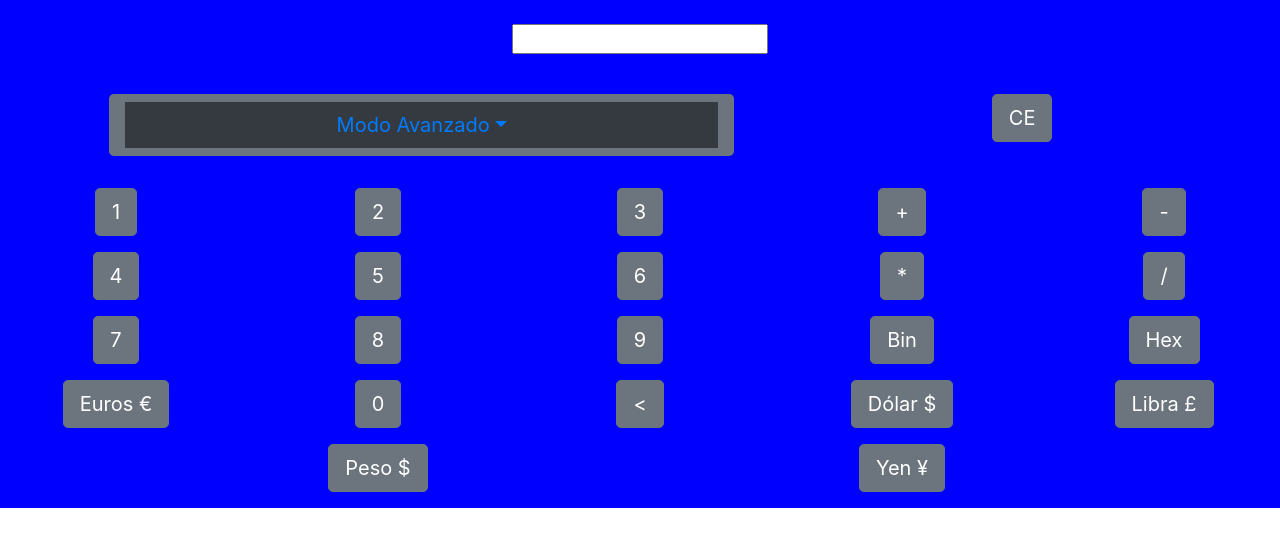
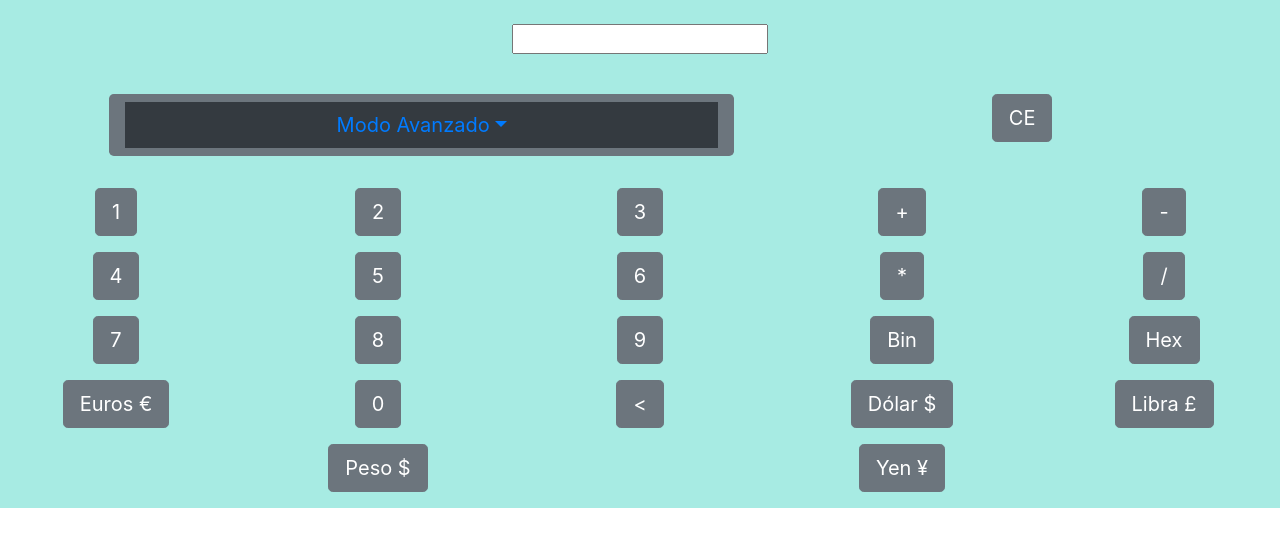
Before and after one commit to Juaniyo46/Desing_Calculator_JuanAntonio_Alvarez, a plain HTML site: page index.html in a window 1280 px wide. Drawn offline with nearby package versions, Linux system fonts and the light colour scheme.

Commit message:
Modificacion color

```diff
--- a/index.html
+++ b/index.html
@@ -9,7 +9,7 @@
 
 	<style type="text/css">
 		body {text-align: center;}
-		.global{background-color: blue;}
+		.global{background-color: #a7ebe3;}
 	</style>
 
 </head>
```
